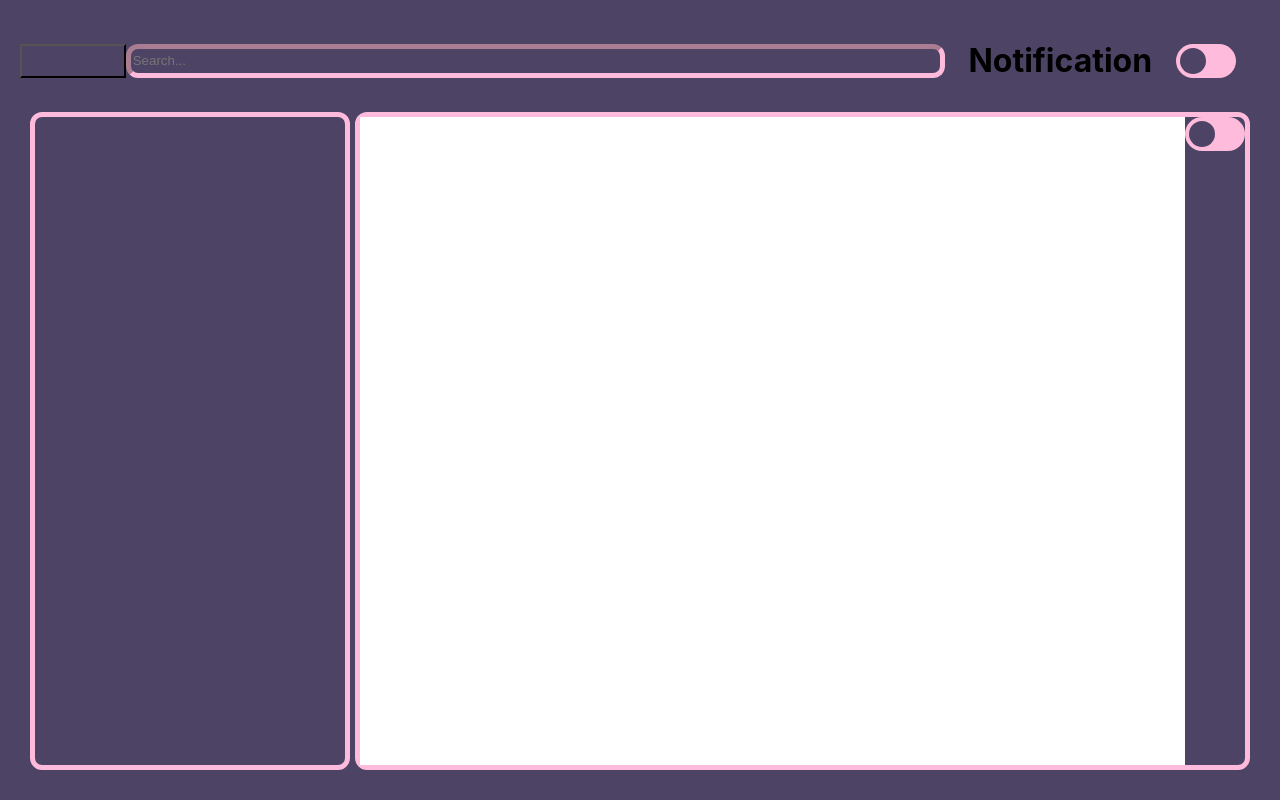
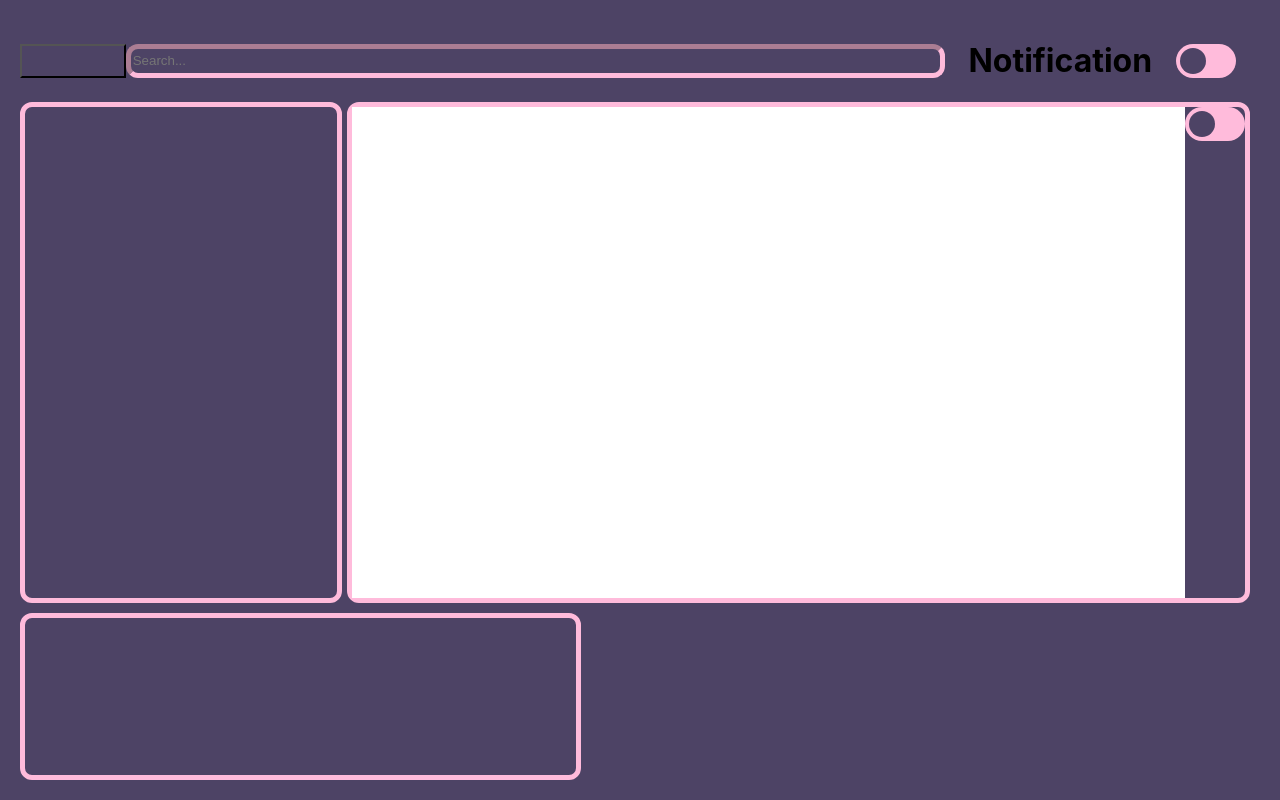
Before and after one commit to WWU-Open-Source-Club/study-planner-web-app-frontend, a React (Create React App) app: page / in a window 1280 px wide. Built offline with nearby package versions, Linux system fonts and the light colour scheme.

Commit message:
all basic visual components have been added, but layout proportions might need some refining

```diff
--- a/src/App.css
+++ b/src/App.css
@@ -20,7 +20,6 @@ html {
 body {
   text-align: center;
   background-color: var(--background-color);
-  /*check*/
   padding: 10px;
   height: 100%;
   margin: 0;
@@ -35,7 +34,6 @@ body {
 
 .App {
   height: 100%;
-  /*check*/
   padding: 10px;
   display: flex;
   flex-direction: column;
@@ -46,10 +44,9 @@ body {
   flex-direction: row;
   text-align: center;
   background-color: var(--background-color);
-  padding: 10px;
-  /*check*/
-  height: 80%;
-  flex: 1;
+  padding-right: 10px;
+  padding-bottom: 10px;
+  flex: 3;
 }
 
 .Header {
@@ -143,6 +140,30 @@ body {
   height: 0;
 }
 
+
+.statistics {
+  flex: 0.45;
+  display: flex;
+  border: solid;
+  background-color: var(--background-color);
+  border-color: var(--border-color);
+  border-radius: 12px;
+  border-width: 5px;
+  margin-right: 5px;
+}
+
+
+.Footer {
+  display: flex;
+  flex-direction: row;
+  text-align: center;
+  background-color: var(--background-color);
+  flex: 1;
+}
+
+
+
+
 /* The slider */
 .slider {
   position: absolute;
--- a/src/App.js
+++ b/src/App.js
@@ -35,6 +35,7 @@ class Body extends React.Component {
   }
 }
 
+
 // The bottom portion of the screen.
 class Footer extends React.Component {
   render() {
--- a/src/Statistics.js
+++ b/src/Statistics.js
@@ -5,6 +5,8 @@ export {Statistics};
 // For things like bar graphs, or other useful info.
 class Statistics extends React.Component {
   render() {
-    return null;
+    return (
+      <div className="statistics"></div>
+    );
   }
 }
```
